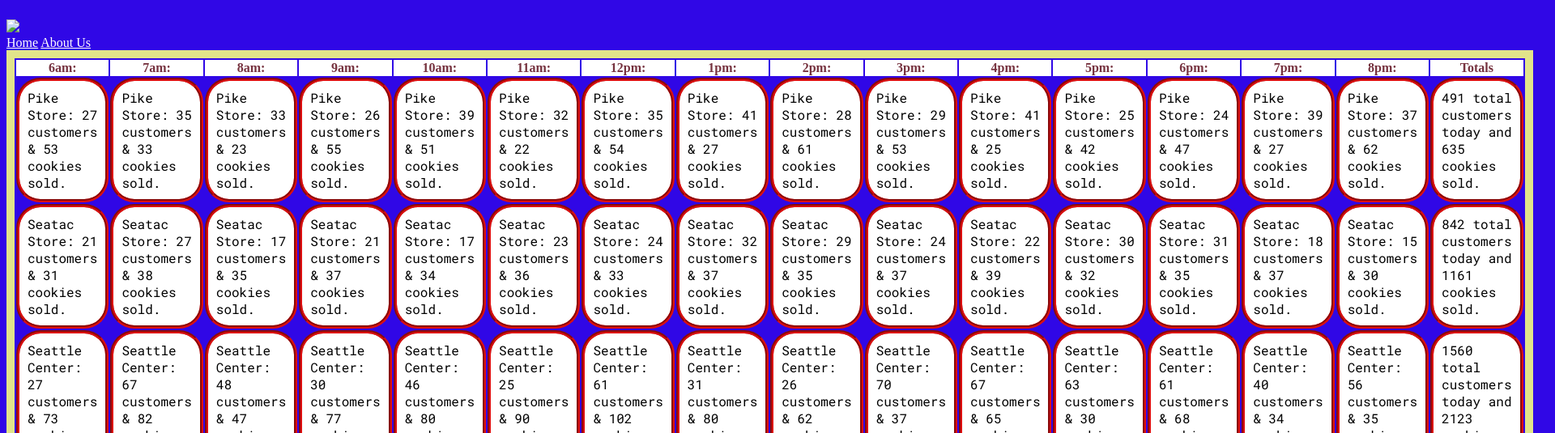
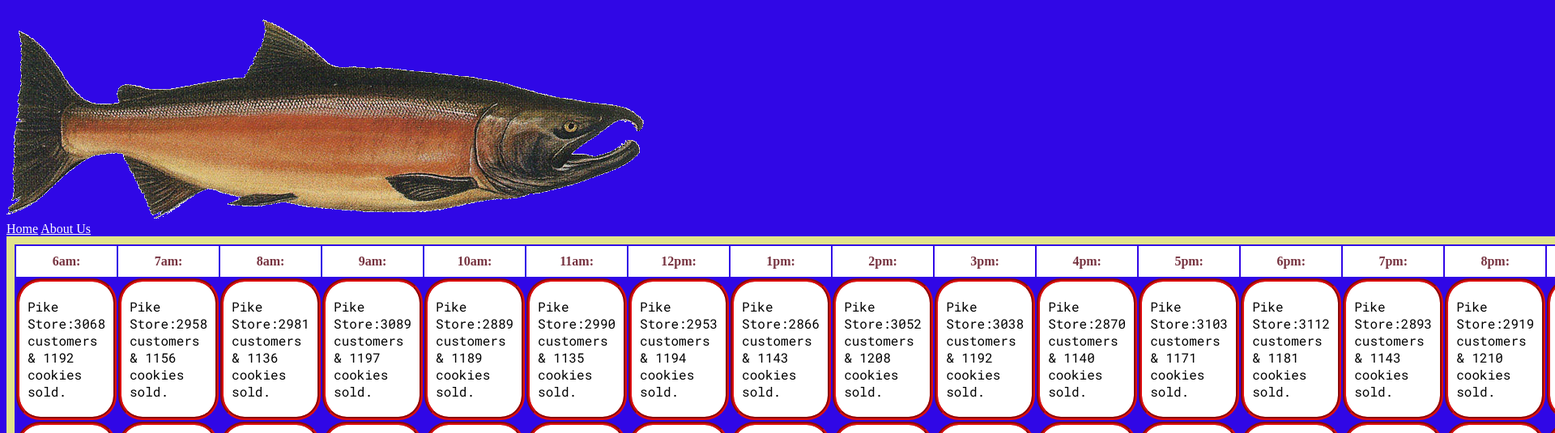
Before and after one commit to haronYunis/cookie-stand, a plain HTML site: page sales.html in a window 1280 px wide. Shown: the part 81-616 px from the top of the page at 81% size, 1920 px wide, since content can reach past the window. Drawn offline with Linux system fonts and the light colour scheme.

Commit message:
fixed math bug and also added totals and averages.

```diff
--- a/app/app.js
+++ b/app/app.js
@@ -8,25 +8,26 @@ var trEl = document.createElement('tr');
 
 var storeHolder = [];
 
-function CookieStores(name, minCustomer, maxCustomer, minCookie, maxCookie,) {
+function CookieStores(name, minCustomer, maxCustomer, minCookie, maxCookie, avgCookie) {
   this.name = name;
   this.minCustomer = minCustomer;
   this.maxCustomer = maxCustomer;
   this.minCookie = minCookie;
   this.maxCookie = maxCookie;
+  this.avgCookie = avgCookie;
 
 }
 
- CookieStores.prototype.render = function() {
+CookieStores.prototype.render = function () {
   var trEl = document.createElement('tr');
   for (var i = 0; i < timeSlots.length; i++) {
 
-    var customers =  Math.random() * (this.maxCustomer - this.minCustomer) + this.minCustomer;
+    var customers = Math.random() * (this.maxCustomer - this.minCustomer) + this.minCustomer * this.avgCookie;
     customers = Math.floor(customers);
     totalcustomers += customers;
 
 
-    var cookiesSold = Math.random() * (this.maxCookie - this.minCookie) + this.minCookie;
+    var cookiesSold = Math.random() * (this.maxCookie - this.minCookie) + this.minCookie * this.avgCookie;
     cookiesSold = Math.floor(cookiesSold);
     totalcookies += cookiesSold;
 
@@ -41,25 +42,35 @@ function CookieStores(name, minCustomer, maxCustomer, minCookie, maxCookie,) {
   tdEl.textContent = totalcustomers + ' total customers today and ' + totalcookies + ' cookies sold.';
   trEl.appendChild(tdEl);
   tableId.appendChild(trEl);
+
+  var tdEl = document.createElement('td');
+  tdEl.textContent = this.avgCookie;
+  trEl.appendChild(tdEl);
+  tableId.appendChild(trEl);
 }
 
 function makeHeaderRow() {
   var trEl = document.createElement('tr');
-   for(var i=0; i < timeSlots.length; i++) {
+  for (var i = 0; i < timeSlots.length; i++) {
     var thEl = document.createElement('th');
     thEl.textContent = timeSlots[i];
     trEl.appendChild(thEl);
-     tableId.appendChild(trEl);
   }
   var thEl = document.createElement('th');
   thEl.textContent = 'Totals';
   trEl.appendChild(thEl);
+
+  var thEl = document.createElement('th');
+  thEl.textContent = 'Average Cookies';
+  trEl.appendChild(thEl);
+
+  tableId.appendChild(trEl);
 }
- var pike = new CookieStores('Pike Store: ',22,44,22,70);
- var seatac = new CookieStores('Seatac Store: ', 15, 33, 30, 40);
- var seattleCenter = new CookieStores('Seattle Center: ', 25, 75, 25, 105);
- var capitalHill = new CookieStores('Capitol Hill: ', 20, 55, 20, 40);
- var alki = new CookieStores('Alki: ', 40, 65, 40, 75);
+var pike = new CookieStores('Pike Store:', 500, 180, 180, 270, 6.3);
+var seatac = new CookieStores('Seatac Store:', 15, 33, 30, 40, 1.2);
+var seattleCenter = new CookieStores('Seattle Center:', 25, 75, 25, 105, 3.7);
+var capitalHill = new CookieStores('Capitol Hill:', 20, 55, 20, 40, 2.3);
+var alki = new CookieStores('Alki:', 40, 65, 40, 75, 4.6);
 
 makeHeaderRow();
 pike.render();
```
Also changed, not shown: sales.html (+1 -0 lines), salmon.png (added). Lines whose indentation alone changed are shown as unchanged.
